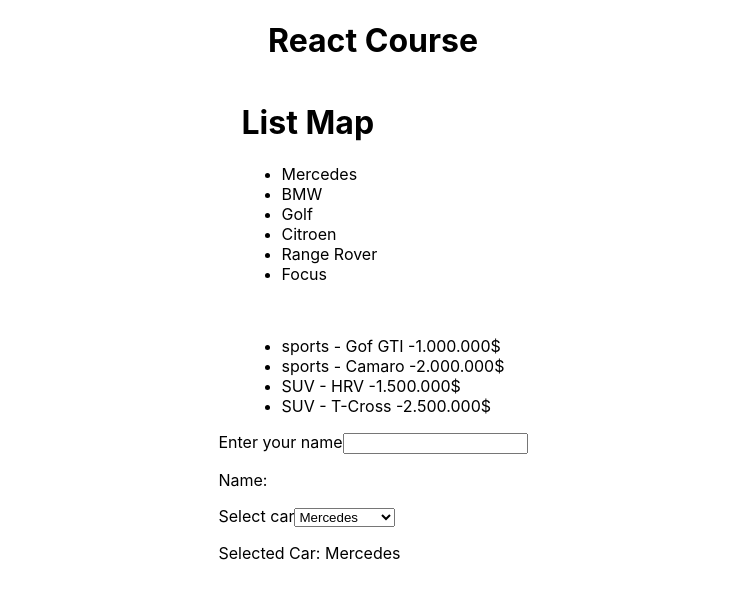
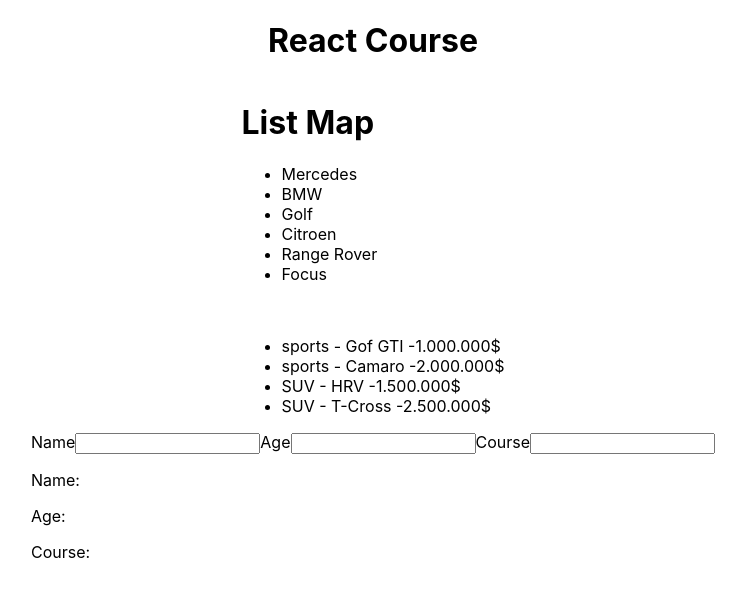
Before and after one commit to fabioramos18/React-Course, a React (Create React App) app in the folder initial-course-of-react/: page / in a window 1280 px wide. Shown: the top 598 px of the page, without its empty margins (267-1013 px from the left). Built offline with nearby package versions, Linux system fonts and the light colour scheme.

Commit message:
Update Form Elements

```diff
--- a/initial-course-of-react/src/components/FormElements.js
+++ b/initial-course-of-react/src/components/FormElements.js
@@ -2,31 +2,34 @@
 
 export const FormElements = () => {
 
-    const[name,setName]=useState('')
-    const[car,setCar]=useState('Mercedes')
-    const handleChangeName=(e)=>{
-        setName(e.target.value)
+    const[form,setForm]=useState({"name":"","age":"","course":""})
+
+    const handlFormChange=(e)=>{
+        if(e.target.getAttribute('name')==='name'){
+            setForm({"name":e.target.value,"age":form.age,"course":form.course})
+        }
+        else if(e.target.getAttribute('name')==='age'){
+            setForm({"name":form.name,"age":e.target.value,"course":form.course})
+        }
+        else if(e.target.getAttribute('name')==='course'){
+            setForm({"name":form.name,"age":form.age,"course":e.target.value})
+        }
     }
+
     return (
         <div>
-            <label>Enter your name</label>
-            <input
-                type="text"
-                name="name"
-                value={name}
-                onChange={(e)=>handleChangeName(e)}
-            />
-           <p>Name: {name}</p>
+            <label>Name</label>
+            <input  type="text"  name="name"value={form.name} onChange={(e)=>handlFormChange(e)}/>
+            <label>Age</label>
+            <input  type="text"  name="age"value={form.age} onChange={(e)=>handlFormChange(e)}/>
+            <label>Course</label>
+            <input  type="text"  name="course"value={form.course} onChange={(e)=>handlFormChange(e)}/>
 
-           <label>Select car</label>
-           <select value={car} onChange={(e)=>setCar(e.target.value)}>
-            <option value='Mercedes'>Mercedes</option>
-            <option value='BMW'>BMW</option>
-            <option value='Audi'>Audi</option>
-            <option value='Range Rover'>Range Rover</option>
-           </select>
 
-            <p>Selected Car: {car}</p>
+            <p>Name: {form.name}</p>
+            <p>Age: {form.age}</p>
+            <p>Course: {form.course}</p>
+
         </div>
     )
 }
```
